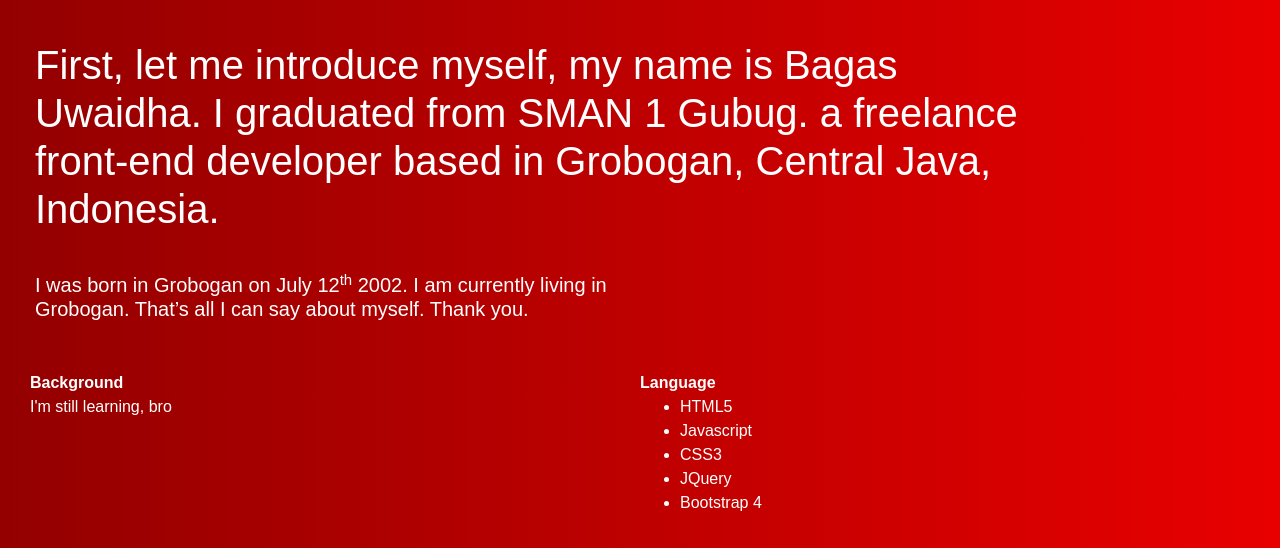
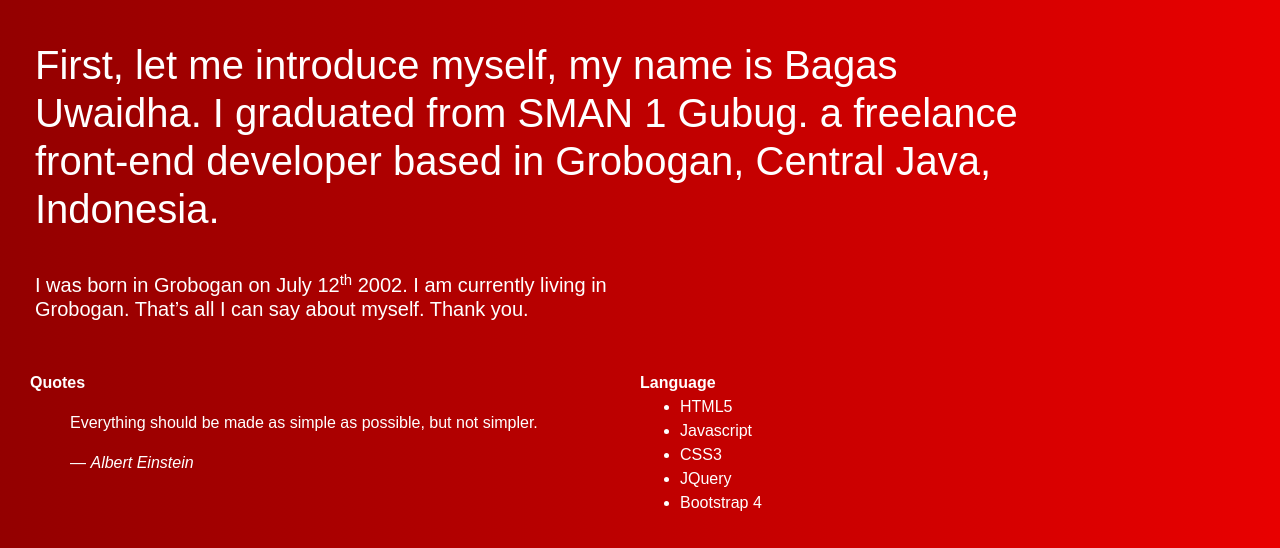
Before and after one commit to indogegewepe/bagasuwaidha, a plain HTML site: page index.html in a window 1280 px wide. Shown: the part 115-663 px from the top of the page. Drawn offline with nearby package versions, Linux system fonts and the light colour scheme.

Commit message:
bagasuwaidha

```diff
--- a/css.css
+++ b/css.css
@@ -7,6 +7,14 @@ html, body {
     font-family: sans-serif;
     color: white;
     margin: 10px 0;
+}
+
+blockquote {
+display: block;
+margin-top: 1em;
+margin-bottom: 1em;
+margin-left: 40px;
+margin-right: 40px;
 }
 
 footer{
--- a/index.html
+++ b/index.html
@@ -45,8 +45,11 @@
         </div>
 
         <div class="pembungkus" id="about">
-            <div class="kolom"><strong>Background</strong><br>
-            I'm still learning, bro</div>
+            <div class="kolom"><strong>Quotes</strong><br>
+            <blockquote>
+              <p>Everything should be made as simple as possible, but not simpler.</p>
+            — <cite>Albert Einstein</cite>
+            </blockquote></div>
             <div class="kolom"><strong>Language</strong><br>
                 <ul>
                     <li>HTML5</li>
@@ -76,7 +79,7 @@
                         <input type="email" class="form-control" id="exampleFormControlInput1" placeholder="name@example.com">
                       </div>
                     <div class="form-group">
-                        <label for="exampleFormControlTextarea1">Example textarea</label>
+                        <label for="exampleFormControlTextarea1">Comment:</label>
                         <textarea class="form-control" id="exampleFormControlTextarea1" rows="3"></textarea>
                       </div>
                     <button type="submit" class="btn btn-primary">Submit</button>
```
